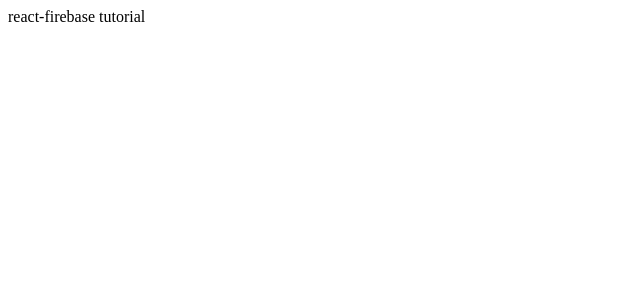
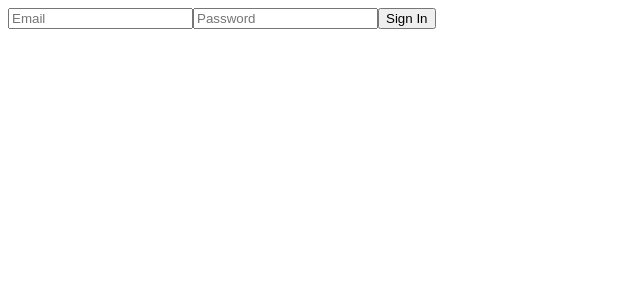
Before and after one commit to iewednat/react-firebase, a React (Vite) app: page / in a window 1280 px wide. Shown: the top 300 px of the page, without its empty margins (0-640 px from the left). Built offline with nearby package versions, Linux system fonts and the light colour scheme.

Commit message:
added firebase config, and user auth using email/password

```diff
--- a/package.json
+++ b/package.json
@@ -10,6 +10,7 @@
     "preview": "vite preview"
   },
   "dependencies": {
+    "firebase": "^10.13.2",
     "react": "^18.3.1",
     "react-dom": "^18.3.1"
   },
@@ -18,7 +19,6 @@
     "@types/react": "^18.3.3",
     "@types/react-dom": "^18.3.0",
     "@vitejs/plugin-react": "^4.3.1",
-    "eslint": "^9.9.0",
     "eslint-plugin-react": "^7.35.0",
     "eslint-plugin-react-hooks": "^5.1.0-rc.0",
     "eslint-plugin-react-refresh": "^0.4.9",
--- a/src/App.jsx
+++ b/src/App.jsx
@@ -1,7 +1,9 @@
+import { Auth } from "./components/auth";
+
 function App() {
   return (
     <>
-      <div>react-firebase tutorial</div>
+      <Auth />
     </>
   );
 }
--- /dev/null
+++ b/src/components/auth.jsx
@@ -0,0 +1,28 @@
+import { useState } from "react";
+import { auth } from "../config/firebase";
+import { createUserWithEmailAndPassword } from "firebase/auth";
+
+export const Auth = () => {
+  const [email, setEmail] = useState("");
+  const [password, setPassword] = useState("");
+
+  const signIn = async () => {
+    try {
+      await createUserWithEmailAndPassword(auth, email, password);
+    } catch (error) {
+      console.error(error);
+    }
+  };
+
+  return (
+    <div>
+      <input placeholder="Email" onChange={(e) => setEmail(e.target.value)} />
+      <input
+        placeholder="Password"
+        type="password"
+        onChange={(e) => setPassword(e.target.value)}
+      />
+      <button onClick={signIn}>Sign In</button>
+    </div>
+  );
+};
--- /dev/null
+++ b/src/config/firebase.js
@@ -0,0 +1,19 @@
+// Import the functions you need from the SDKs you need
+import { initializeApp } from "firebase/app";
+import { getAuth } from "firebase/auth";
+// TODO: Add SDKs for Firebase products that you want to use
+// https://firebase.google.com/docs/web/setup#available-libraries
+
+// Your web app's Firebase configuration
+const firebaseConfig = {
+  apiKey: "AIzaSyCn9krDfdeOwRxMS0ewArxrOPs-qOodwqU",
+  authDomain: "fir-frontend-695b9.firebaseapp.com",
+  projectId: "fir-frontend-695b9",
+  storageBucket: "fir-frontend-695b9.appspot.com",
+  messagingSenderId: "313276105076",
+  appId: "1:313276105076:web:e6a0ac2816ed4083f82c21",
+};
+
+// Initialize Firebase
+const app = initializeApp(firebaseConfig);
+export const auth = getAuth(app);
```
Also changed, not shown: 1 other file (tests, documents, lock files or other folders).
